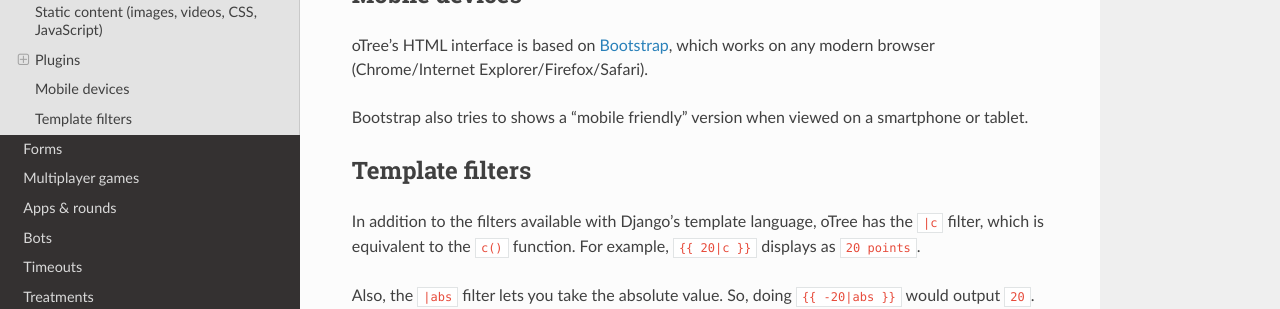
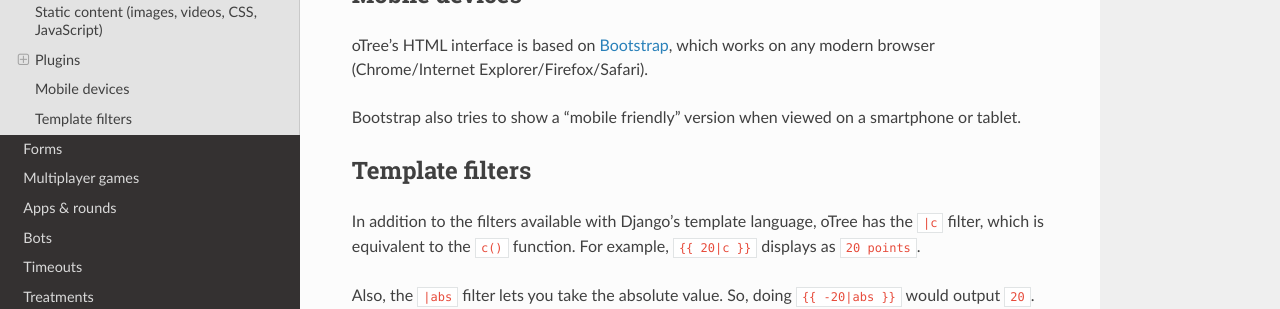
Before and after one commit to oTree-org/otree-docs, a Sphinx documentation site: the page built from source/templates.rst, in a window 1280 px wide and 900 px high, scrolled down 6867 px. Shown: the part 348-657 px from the top of the window. Built offline with Sphinx 7.4.7 and the Read the Docs theme 2.0.0, drawn with Linux system fonts in a browser that asks for light colours; some of the changed text lies outside the part shown.

Commit message:
More typo fixes.

```diff
--- a/source/templates.rst
+++ b/source/templates.rst
@@ -299,7 +299,7 @@
 `modals <http://getbootstrap.com/javascript/#modals>`_, and
 `collapsible text <http://getbootstrap.com/javascript/#collapse>`_.
 
-To use Bootstrap, usually you add a ``class=`` attributes to your HTML
+To use Bootstrap, usually you add a ``class=`` attribute to your HTML
 element.
 
 For example, the following HTML will create a "Success" alert:
@@ -368,7 +368,7 @@
 oTree's HTML interface is based on `Bootstrap <http://getbootstrap.com/components/>`__,
 which works on any modern browser (Chrome/Internet Explorer/Firefox/Safari).
 
-Bootstrap also tries to shows a "mobile friendly" version
+Bootstrap also tries to show a "mobile friendly" version
 when viewed on a smartphone or tablet.
 
 Template filters
```
